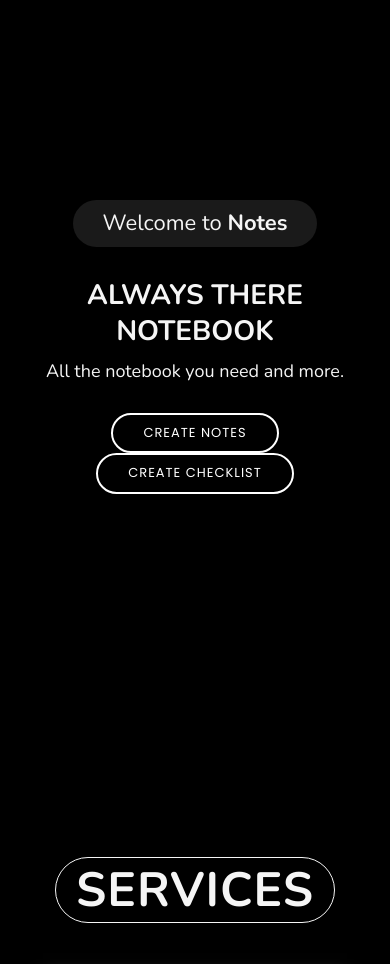
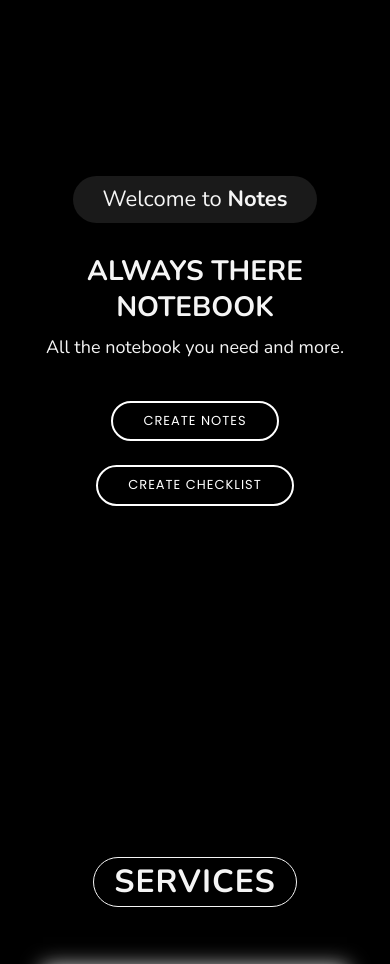
Before and after one commit to pawan941394/MakeNote.in, a plain HTML site: page index.html in a window 390 px wide. Shown: the part 75-1039 px from the top of the page. Drawn offline with nearby package versions, Linux system fonts and the light colour scheme.

Commit message:
Update style.css

```diff
--- a/assets/css/style.css
+++ b/assets/css/style.css
@@ -948,3 +948,12 @@ section {
 .footer-links ul i {
     font-size: 12px !important;
 }
+
+@media only screen and (max-width:400px) {
+    #HomeMainPage .btn-get-started {
+        margin: 12px;
+    }
+    .section-title h2 {
+        font-size: 32px !important;
+    }
+}
```
